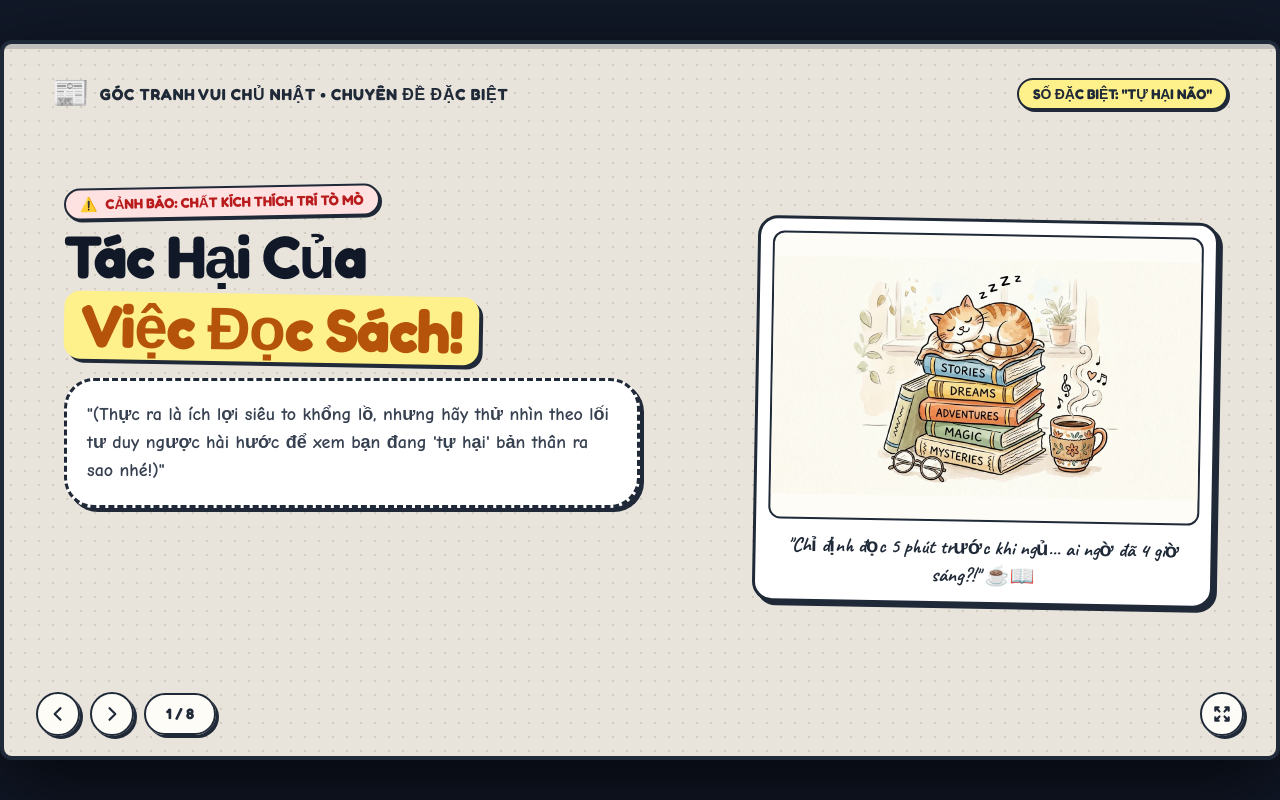
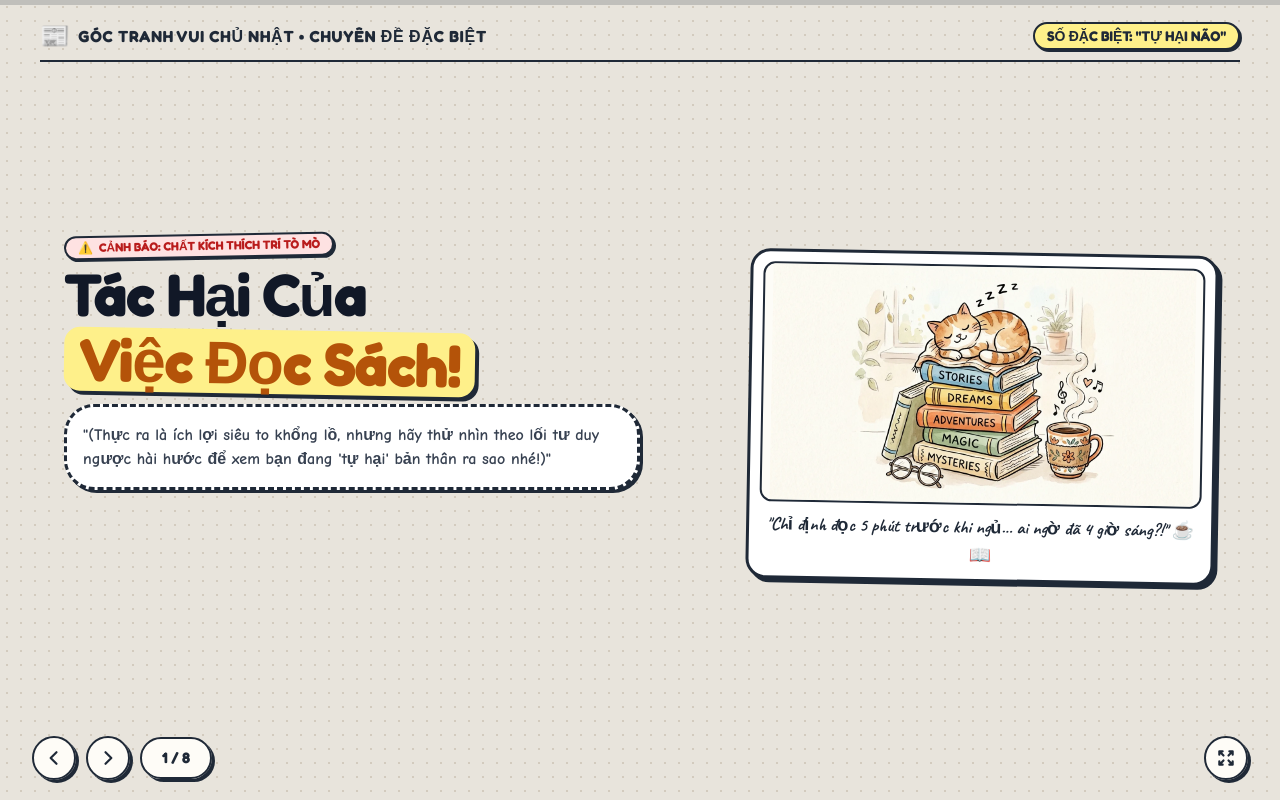
Before and after one commit to manfriendsss/tac-hai-cua-viec-doc-sach, a React (Vite) app: page /#slide-1 in a window 1280 px wide. Built offline with nearby package versions, Linux system fonts and the light colour scheme.

Commit message:
style: Căn chỉnh tỷ lệ 100% viewport, tối ưu bố cục Slide 1 và chuyển động hiện thẻ tuần tự mượt mà

```diff
--- a/src/deck.css
+++ b/src/deck.css
@@ -167,15 +167,10 @@
 .deck-viewport {
   position: relative;
   width: 100%;
-  max-width: 177.78vh; /* 16:9 aspect constraint */
   height: 100%;
-  max-height: 56.25vw;
   display: flex;
   flex-direction: column;
-  box-shadow: 0 25px 80px rgba(0, 0, 0, 0.7);
   overflow: hidden;
-  border-radius: 12px;
-  border: 4px solid var(--comic-ink);
 }
 
 /* TOP PROGRESS BAR */
@@ -216,6 +211,7 @@
   inset: 0 !important;
   width: 100% !important;
   height: 100% !important;
+  overflow: hidden !important;
   display: none !important;
   flex-direction: column !important;
   justify-content: space-between !important;
--- a/src/deckEngine.ts
+++ b/src/deckEngine.ts
@@ -49,7 +49,6 @@ export function initDeckEngine(): () => void {
         } else if (cardStep === currentStep) {
           // Current step: In spotlight!
           card.classList.add('step-spotlight');
-          card.scrollIntoView({ behavior: 'smooth', block: 'nearest' });
         } else if (cardStep < currentStep) {
           // Previous steps: Docked, fully visible and readable
           card.classList.add('step-docked');
--- a/src/slides/Slide1Title.tsx
+++ b/src/slides/Slide1Title.tsx
@@ -3,87 +3,87 @@ import React from 'react';
 export const Slide1Title: React.FC = () => {
   return (
     <div
-      className="slide bg-comic-strip text-[#1f2937] px-8 py-6 md:px-12 md:py-8 font-comic-neue h-full justify-between"
+      className="slide bg-comic-strip text-[#1f2937] px-6 py-4 md:px-10 md:py-5 font-comic-neue h-full justify-between"
       data-slide="1"
       data-steps="3"
       id="slide-1"
     >
       {/* Top Newspaper Masthead */}
-      <div className="flex justify-between items-center z-10 border-b-3 border-[#1f2937] pb-3">
-        <div className="flex items-center gap-2.5">
-          <span className="text-2xl sm:text-3xl">📰</span>
-          <span className="font-comic-fredoka font-black text-sm md:text-base uppercase tracking-wider text-[#1f2937]">
+      <div className="flex justify-between items-center z-10 border-b-2 sm:border-b-3 border-[#1f2937] pb-2">
+        <div className="flex items-center gap-2">
+          <span className="text-xl sm:text-2xl">📰</span>
+          <span className="font-comic-fredoka font-black text-xs sm:text-sm md:text-base uppercase tracking-wider text-[#1f2937]">
             GÓC TRANH VUI CHỦ NHẬT • CHUYÊN ĐỀ ĐẶC BIỆT
           </span>
         </div>
         <div className="flex items-center gap-2">
-          <span className="bg-[#fef08a] border-2 border-[#1f2937] px-3.5 py-1 rounded-full text-xs sm:text-sm font-comic-fredoka font-black shadow-[2px_2px_0px_#1f2937]">
+          <span className="bg-[#fef08a] border-2 border-[#1f2937] px-3 py-0.5 rounded-full text-xs sm:text-sm font-comic-fredoka font-black shadow-[2px_2px_0px_#1f2937]">
             SỐ ĐẶC BIỆT: "TỰ HẠI NÃO"
           </span>
         </div>
       </div>
 
       {/* Main Slide Content: 2 Columns */}
-      <div className="my-auto grid grid-cols-12 gap-8 items-center max-w-6xl mx-auto w-full z-10">
+      <div className="my-auto grid grid-cols-12 gap-5 items-center max-w-6xl mx-auto w-full z-10">
 
         {/* Left 7 Columns: Title & Humorous Blurb */}
-        <div className="col-span-12 md:col-span-7 flex flex-col gap-4">
+        <div className="col-span-12 md:col-span-7 flex flex-col gap-2.5">
 
           <div>
-            <div className="inline-flex items-center gap-2 bg-[#fee2e2] text-[#b91c1c] border-2 border-[#1f2937] px-3.5 py-1 rounded-full text-xs sm:text-sm font-comic-fredoka font-black shadow-[2px_2px_0px_#1f2937] mb-2 rotate-[-1deg]">
+            <div className="inline-flex items-center gap-1.5 bg-[#fee2e2] text-[#b91c1c] border-2 border-[#1f2937] px-3 py-0.5 rounded-full text-xs font-comic-fredoka font-black shadow-[2px_2px_0px_#1f2937] mb-1.5 rotate-[-1deg]">
               <span>⚠️</span>
               <span>CẢNH BÁO: CHẤT KÍCH THÍCH TRÍ TÒ MÒ</span>
             </div>
 
-            <h1 className="text-4xl sm:text-5xl md:text-6xl font-black text-[#111827] leading-[1.05] font-comic-fredoka tracking-tight">
+            <h1 className="text-3xl sm:text-4xl md:text-5xl lg:text-6xl font-black text-[#111827] leading-[1.05] font-comic-fredoka tracking-tight">
               Tác Hại Của <br />
-              <span className="text-[#b45309] bg-[#fef08a] px-4 py-1 rounded-2xl border-3 border-[#1f2937] inline-block rotate-1 shadow-[4px_4px_0px_#1f2937] mt-2">
+              <span className="text-[#b45309] bg-[#fef08a] px-3.5 py-0.5 rounded-2xl border-3 border-[#1f2937] inline-block rotate-1 shadow-[4px_4px_0px_#1f2937] mt-1.5">
                 Việc Đọc Sách!
               </span>
             </h1>
 
             {/* Cloud Thought Bubble */}
-            <div className="cloud-bubble p-4 sm:p-5 mt-4 bg-white max-w-xl shadow-[4px_4px_0px_#1f2937]">
-              <p className="text-base sm:text-lg font-bold text-[#374151] leading-relaxed font-comic-neue">
+            <div className="cloud-bubble p-3 sm:p-4 mt-2.5 bg-white max-w-xl shadow-[3px_3px_0px_#1f2937]">
+              <p className="text-sm sm:text-base font-bold text-[#374151] leading-relaxed font-comic-neue">
                 "(Thực ra là ích lợi siêu to khổng lồ, nhưng hãy thử nhìn theo lối tư duy ngược hài hước để xem bạn đang 'tự hại' bản thân ra sao nhé!)"
               </p>
             </div>
           </div>
 
           {/* 3 Step-Reveal Feature Cards */}
-          <div className="grid grid-cols-3 gap-3 mt-2">
+          <div className="grid grid-cols-3 gap-2.5 mt-1">
 
             <div
               data-step-card="1"
-              className="step-card comic-panel-yellow p-3 text-center cursor-pointer"
+              className="step-card comic-panel-yellow p-2.5 text-center cursor-pointer rounded-xl border-2 sm:border-3 border-[#1f2937]"
             >
-              <div className="text-2xl">📉</div>
-              <div className="font-comic-fredoka font-black text-sm sm:text-base text-[#111827] mt-0.5">
+              <div className="text-xl sm:text-2xl">📉</div>
+              <div className="font-comic-fredoka font-black text-xs sm:text-sm md:text-base text-[#111827] mt-0.5">
                 -68% STRESS
               </div>
-              <div className="text-xs font-bold text-zinc-700 mt-0.5">Trong 6 phút</div>
+              <div className="text-[11px] sm:text-xs font-bold text-zinc-700">Trong 6 phút</div>
             </div>
 
             <div
               data-step-card="2"
-              className="step-card comic-panel-sky p-3 text-center cursor-pointer"
+              className="step-card comic-panel-sky p-2.5 text-center cursor-pointer rounded-xl border-2 sm:border-3 border-[#1f2937]"
             >
-              <div className="text-2xl">⏳</div>
-              <div className="font-comic-fredoka font-black text-sm sm:text-base text-[#111827] mt-0.5">
+              <div className="text-xl sm:text-2xl">⏳</div>
+              <div className="font-comic-fredoka font-black text-xs sm:text-sm md:text-base text-[#111827] mt-0.5">
                 +23 THÁNG
               </div>
-              <div className="text-xs font-bold text-zinc-700 mt-0.5">Tuổi thọ kéo dài</div>
+              <div className="text-[11px] sm:text-xs font-bold text-zinc-700">Tuổi thọ kéo dài</div>
             </div>
 
             <div
               data-step-card="3"
-              className="step-card comic-panel-mint p-3 text-center cursor-pointer"
+              className="step-card comic-panel-mint p-2.5 text-center cursor-pointer rounded-xl border-2 sm:border-3 border-[#1f2937]"
             >
-              <div className="text-2xl">🛡️</div>
-              <div className="font-comic-fredoka font-black text-sm sm:text-base text-[#111827] mt-0.5">
+              <div className="text-xl sm:text-2xl">🛡️</div>
+              <div className="font-comic-fredoka font-black text-xs sm:text-sm md:text-base text-[#111827] mt-0.5">
                 MIỄN DỊCH
               </div>
-              <div className="text-xs font-bold text-zinc-700 mt-0.5">Kháng tin đồn nhảm</div>
+              <div className="text-[11px] sm:text-xs font-bold text-zinc-700">Kháng tin đồn nhảm</div>
             </div>
 
           </div>
@@ -92,16 +92,16 @@ export const Slide1Title: React.FC = () => {
 
         {/* Right 5 Columns: Sunday Comic Strip Illustration */}
         <div className="col-span-12 md:col-span-5 flex flex-col items-center justify-center">
-          <div className="w-full comic-panel p-3 bg-white relative rotate-1">
-            <div className="w-full h-60 sm:h-72 rounded-xl overflow-hidden border-2 border-[#1f2937] bg-[#fdfcf7] flex items-center justify-center">
+          <div className="w-full comic-panel p-2.5 bg-white relative rotate-1 shadow-[4px_4px_0px_#1f2937]">
+            <div className="w-full h-44 sm:h-52 md:h-60 rounded-xl overflow-hidden border-2 border-[#1f2937] bg-[#fdfcf7] flex items-center justify-center">
               <img
                 src="/assets/sunday-books-cat.webp"
                 alt="Tranh vui báo chủ nhật: Sách, cà phê và chú mèo"
                 className="w-full h-full object-contain"
               />
             </div>
-            <div className="mt-3 text-center">
-              <p className="font-comic-hand text-lg sm:text-xl text-[#1f2937] font-black">
+            <div className="mt-2 text-center">
+              <p className="font-comic-hand text-base sm:text-lg text-[#1f2937] font-black">
                 "Chỉ định đọc 5 phút trước khi ngủ... ai ngờ đã 4 giờ sáng?!" ☕📖
               </p>
             </div>
@@ -110,8 +110,7 @@ export const Slide1Title: React.FC = () => {
 
       </div>
 
-      {/* Clean Bottom Anchor Spacer */}
-      <div className="h-6"></div>
+      <div className="h-2"></div>
 
     </div>
   );
```
